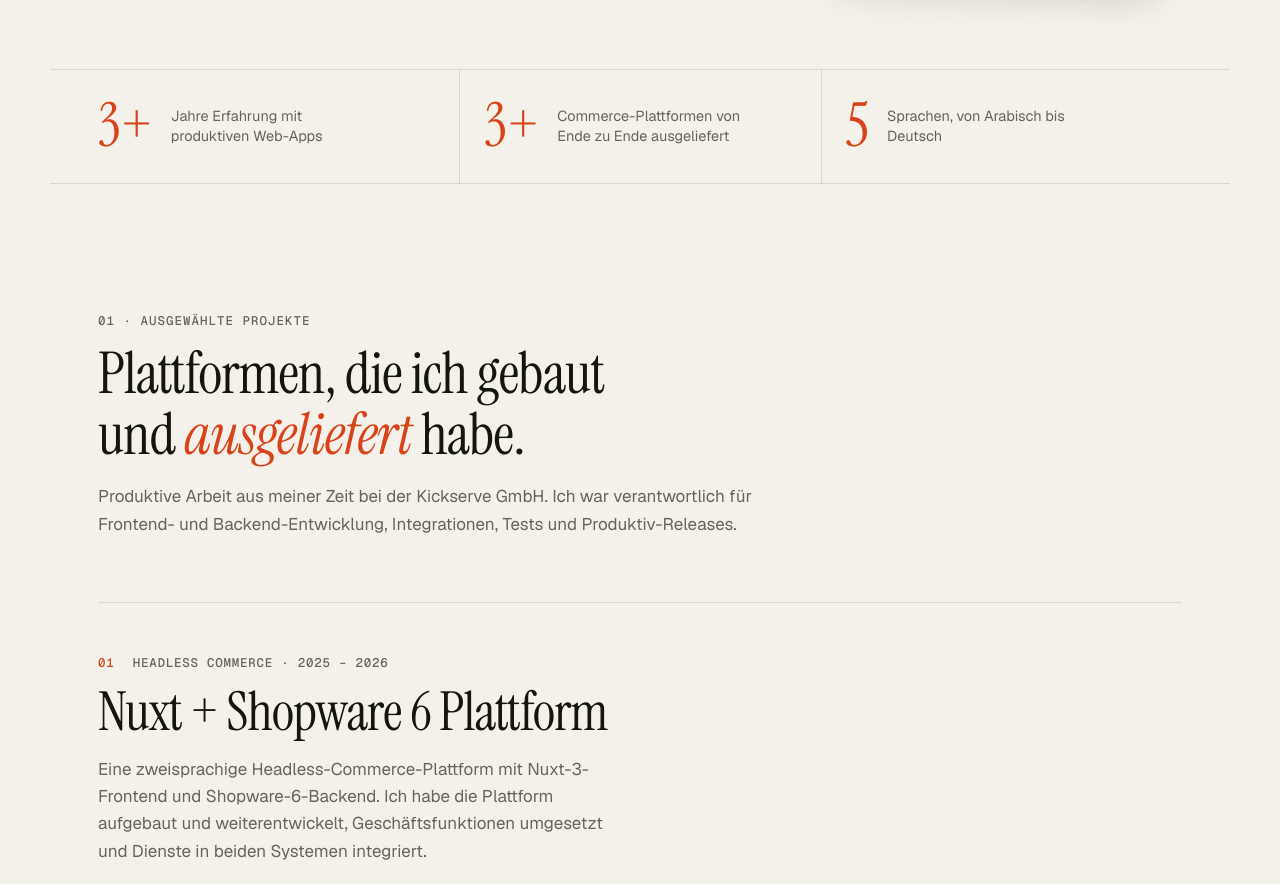
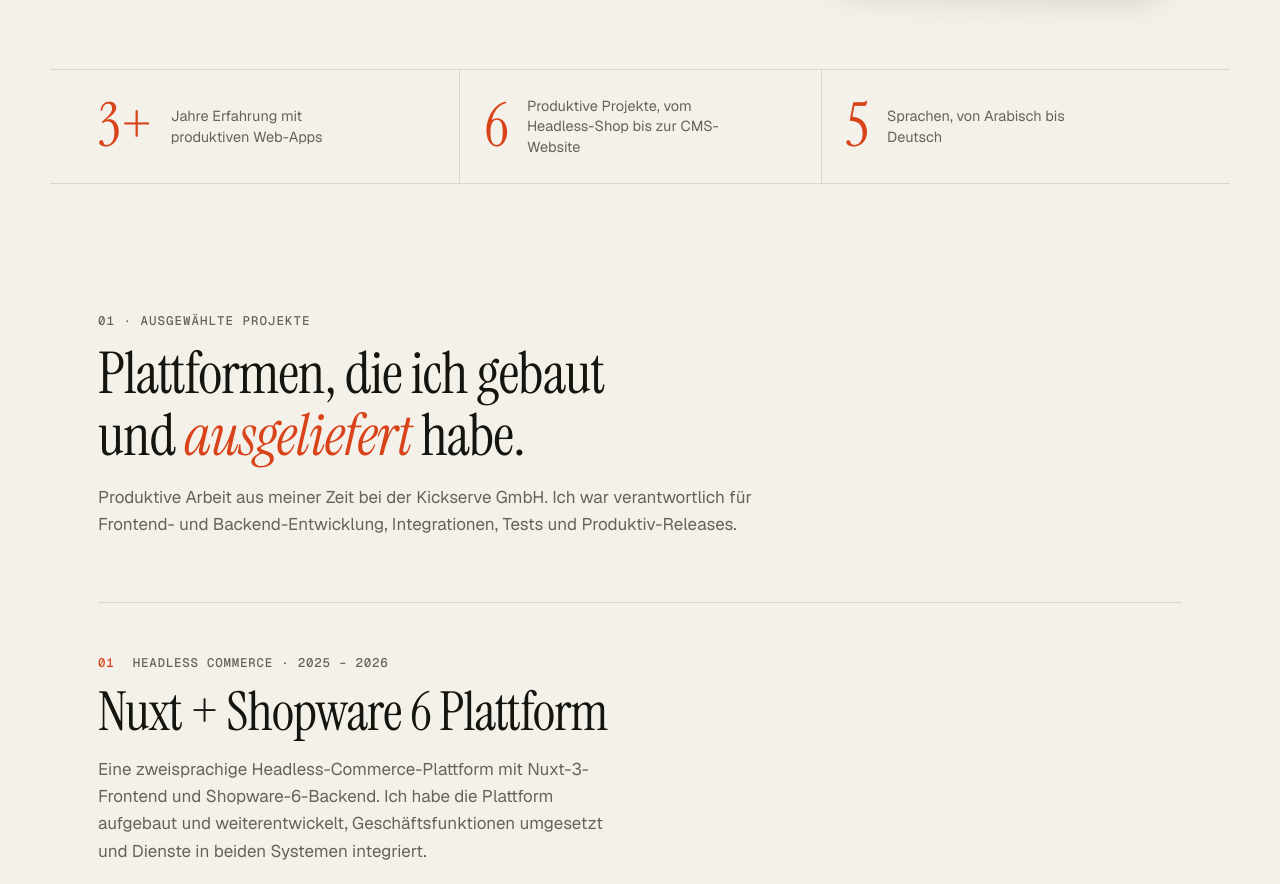
Before and after one commit to SeifeddineBS/myportfolio, a plain HTML site: page de/index.html in a window 1280 px wide. Shown: the part 919-1803 px from the top of the page. Drawn offline with nearby package versions, Linux system fonts and the light colour scheme.

Commit message:
Restore 6-project stat with anonymized wording.

```diff
--- a/de/index.html
+++ b/de/index.html
@@ -124,7 +124,7 @@
 
     <section class="stats wrap" aria-label="Eckdaten">
       <div class="stat reveal"><b>3+</b><span>Jahre Erfahrung mit produktiven Web-Apps</span></div>
-      <div class="stat reveal"><b>3+</b><span>Commerce-Plattformen von Ende zu Ende ausgeliefert</span></div>
+      <div class="stat reveal"><b>6</b><span>Produktive Projekte, vom Headless-Shop bis zur CMS-Website</span></div>
       <div class="stat reveal"><b>5</b><span>Sprachen, von Arabisch bis Deutsch</span></div>
     </section>
 
```
Also changed, not shown: en/index.html (+1 -1 lines).
